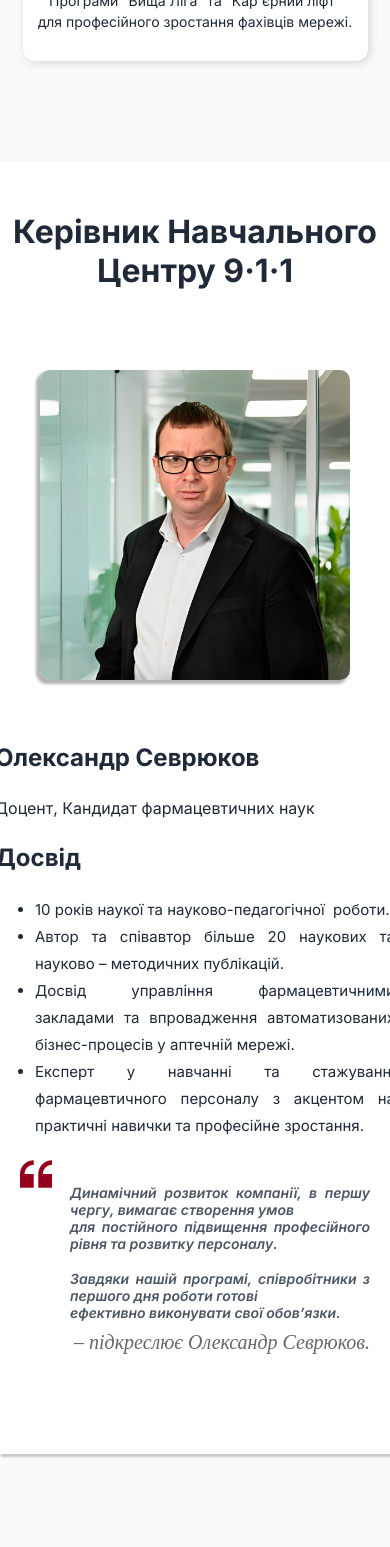
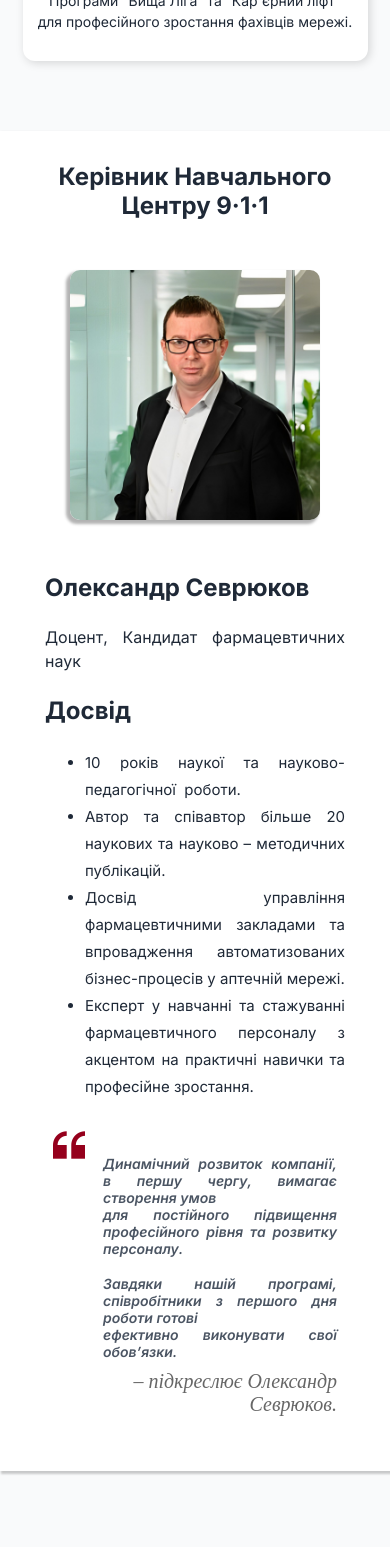
Before and after one commit to Anastasiiiii/development-academy, a React (Create React App) app: page / in a window 390 px wide. Shown: the part 2240-3787 px from the top of the page. Built offline with nearby package versions, Linux system fonts and the light colour scheme.

Commit message:
add links

```diff
--- a/src/components/Footer.jsx
+++ b/src/components/Footer.jsx
@@ -10,13 +10,13 @@ const Footer = () => {
             <div className="social-links-container">
                 <p>Долучайтесь до наших соціальних мереж</p>
                 <div class="social-links">
-                    <a href="#" target="_blank">
+                    <a href="https://www.facebook.com/apteki911" target="facebook">
                         Facebook
                     </a>
-                    <a href="#" target="_blank">
+                    <a href="https://www.instagram.com/apteka_911/" target="instagram">
                         Instagram
                     </a>
-                    <a href="#" target="_blank">
+                    <a href="https://www.tiktok.com/@apteka.911" target="tiktok">
                         TikTok
                     </a>
                 </div>
--- a/src/components/Form.jsx
+++ b/src/components/Form.jsx
@@ -52,7 +52,7 @@ const Form = () => {
     return (
         <div className="form-container" id="form-registration">
             <h1>Запишіться на навчання зараз</h1>
-            <p>Якщо ви ще не є частиною нашої команди, але бажаєте приєднатися — перейдіть за <a href="#">посиланням</a> для подробиць.</p>
+            <p>Якщо ви ще не є частиною нашої команди, але бажаєте приєднатися — перейдіть за <a href="https://apteka911.ua/ua/company/job">посиланням</a> для подробиць.</p>
             <form onSubmit={handleSubmit} className="login-form">
                 <label>ПІБ</label>
                 <input type="text" name="name" value={formData.name} onChange={handleChange} placeholder="Введіть своє ПІБ" required />
--- a/src/styles/ManagerBlock.css
+++ b/src/styles/ManagerBlock.css
@@ -1,81 +1,119 @@
 .manager-block-container {
     background-color: var(--white-bg);
     margin-top: 80px;
-    padding-top: 30px;
-    padding-bottom: 60px;
+    padding: 30px 20px 60px;
     margin-bottom: 80px;
-    box-shadow: 2px 2px 2px 1px rgba(0, 0, 0, 0.2)
+    box-shadow: 2px 2px 2px 1px rgba(0, 0, 0, 0.2);
 }
 
-.manager-block-container h1{
+.manager-block-container h1 {
     display: flex;
     justify-content: center;
-    font-family: Inter;
+    font-family: Inter, sans-serif;
     color: var(--dark-text);
-    margin-bottom: 80px;
+    margin-bottom: 50px;
+    text-align: center;
+    font-size: clamp(1.5rem, 5vw, 2.2rem);
 }
+
 .main-part-container {
     display: flex;
     align-items: center;
-    gap: 150px;
+    gap: 100px;
     justify-content: center;
     line-height: 1.5;
     color: var(--dark-text);
-    font-family: Inter;
+    font-family: Inter, sans-serif;
+    flex-wrap: wrap;
+    max-width: 1200px;
+    margin: 0 auto;
+    padding: 0 20px;
 }
 
-.main-part-container img{
-    width: 420px;
-    height: 420px;
+.main-part-container img {
+    width: 100%;
+    max-width: 420px;
+    height: auto;
     border-radius: 10px;
-    box-shadow: -3px 3px 3px 1px rgba(0, 0, 0, 0.3)
+    box-shadow: -3px 3px 3px 1px rgba(0, 0, 0, 0.3);
+    object-fit: cover;
 }
 
 .quote-part-container {
     display: flex;
     justify-content: center;
-    margin-top: 80px;
-    margin-left: 100px;
+    margin-top: 50px;
+    margin-left: auto;
+    margin-right: auto;
+    max-width: 80%;
+    text-align: center;
 }
 
-/* Larger Screens (Desktop) */
+/* Tablets */
 @media (max-width: 992px) {
-    .main-part-container{
-        gap: 40px;
+    .main-part-container {
+        gap: 50px;
+        flex-direction: column;
+        text-align: center;
     }
+
     .quote-part-container {
-        margin-left: 35px;
+        max-width: 90%;
     }
 }
 
-/* Medium Screens (Tablets) */
-@media (max-width: 892px) {
-    .main-part-container{
-        flex-direction: column;
+/* Small Tablets & Large Phones */
+@media (max-width: 768px) {
+    .manager-block-container {
+        padding: 20px;
+        margin-top: 50px;
+        margin-bottom: 50px;
     }
 
-}
+    .main-part-container {
+        gap: 30px;
+    }
 
-/* Small Screens (Phones) */
-@media (max-width: 576px) {
+    .main-part-container img {
+        max-width: 350px;
+    }
+
     .quote-part-container {
-        margin-top: 10px;
-        margin-left: 0px;
-    }
-    .manager-block-container h1{
-        text-align: center;
+        margin-top: 30px;
     }
 }
 
-/* Extra Small Screens (Phones) */
-@media (max-width: 420px) {
-    .main-part-container img{
-        width: 310px;
-        height: 310px;
+/* Phones */
+@media (max-width: 576px) {
+    .manager-block-container {
+        padding: 20px 15px;
     }
 
-    .manager-block-container h1{
-        text-align: center;
+    .main-part-container img {
+        max-width: 280px;
     }
 
+    .quote-part-container {
+        margin-top: 20px;
+    }
 }
+
+/* Extra Small Phones */
+@media (max-width: 400px) {
+    .manager-block-container {
+        display: flex;
+        align-items: center;
+        flex-direction: column;
+        padding: 15px;
+    }
+
+    .main-part-container img {
+        padding-left: 0;
+        max-width: 250px;
+    }
+
+    .quote-part-container {
+        margin-left: auto;
+        margin-right: auto;
+    }
+}
--- a/src/styles/PersonDescription.css
+++ b/src/styles/PersonDescription.css
@@ -7,3 +7,14 @@
     font-size: 15px;
     line-height: 1.8;
 }
+
+
+@media (max-width: 400px) {
+    .experience-description-container {
+        max-width: 300px;
+    }
+
+    .person-description-container{
+        max-width: 300px;
+    }
+}
--- a/src/styles/TeamInfo.css
+++ b/src/styles/TeamInfo.css
@@ -160,7 +160,7 @@
         font-size: 12px;
         line-height: 1.4;
         word-wrap: break-word;
-        padding: 10px;
+        padding: 50px;
         max-width: 100%;
     }
 
--- a/src/styles/TeamMember.css
+++ b/src/styles/TeamMember.css
@@ -110,3 +110,9 @@
         left: 150px;
     }
 }
+
+@media (max-width: 400px) {
+    .team-member-container{
+        margin-left: -80px;
+    }
+}
```
Also changed, not shown: package.json (+7 -1 lines), 1 other file (tests, documents, lock files or other folders).
